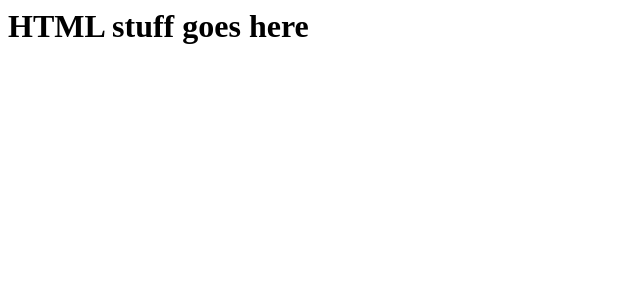
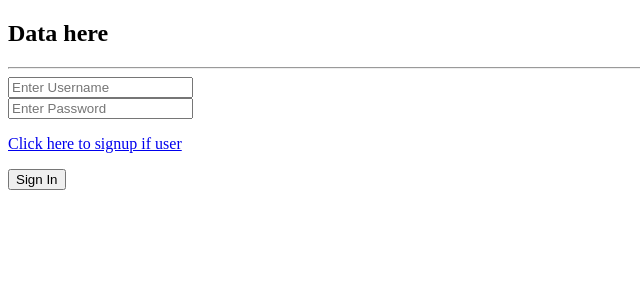
Before and after one commit to yassataiseer/flask-boilerplate, a Python web app: template templates/index.html in a window 1280 px wide. Shown: the top 300 px of the page, without its empty margins (0-640 px from the left). Run offline with Jinja, Linux system fonts and the light colour scheme; the template is opened without the code that fills it, so the values that code supplies are empty.

Commit message:
commit on master

```diff
--- a/templates/index.html
+++ b/templates/index.html
@@ -1 +1,35 @@
-<h1>HTML stuff goes here </h1>
+<!DOCTYPE html>
+<html>
+<script src="{{url_for('static', filename='signup.css')}}"> </script>
+<body>
+<div class = "login-box">
+
+  <form  name="login_user" action="/login_user" method="POST" class="modal-content">
+    <div class="container">
+      <h2 name="name" value = "Username">Data here</h2>
+      <hr>
+      <div class="user-box">
+      <input type="text" placeholder="Enter Username" name="Username" required>
+      </div>
+      <div class="user-box">
+
+      <input type="password" placeholder="Enter Password" name="pswrd" required>
+      </div>
+      <p><a href="#" >Click here to signup if user</a></p>
+
+
+      <div class="clearfix">
+
+
+        <a>      <span></span>      <span></span>
+      <span></span>
+      <span></span><button type="submit" >Sign In</button></a>
+
+        <br>
+        <br>
+      </div>
+    </div>
+  </form>
+</div>
+</body>
+</html>
```
